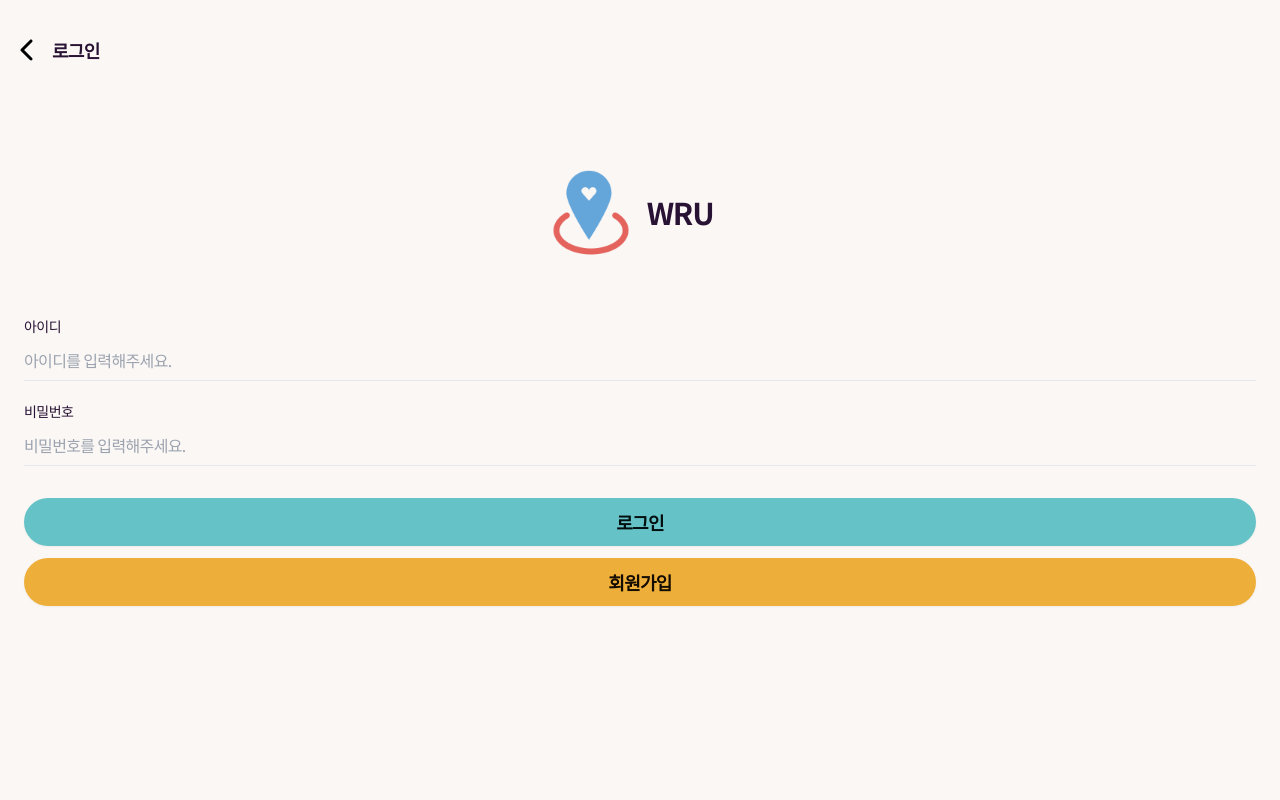
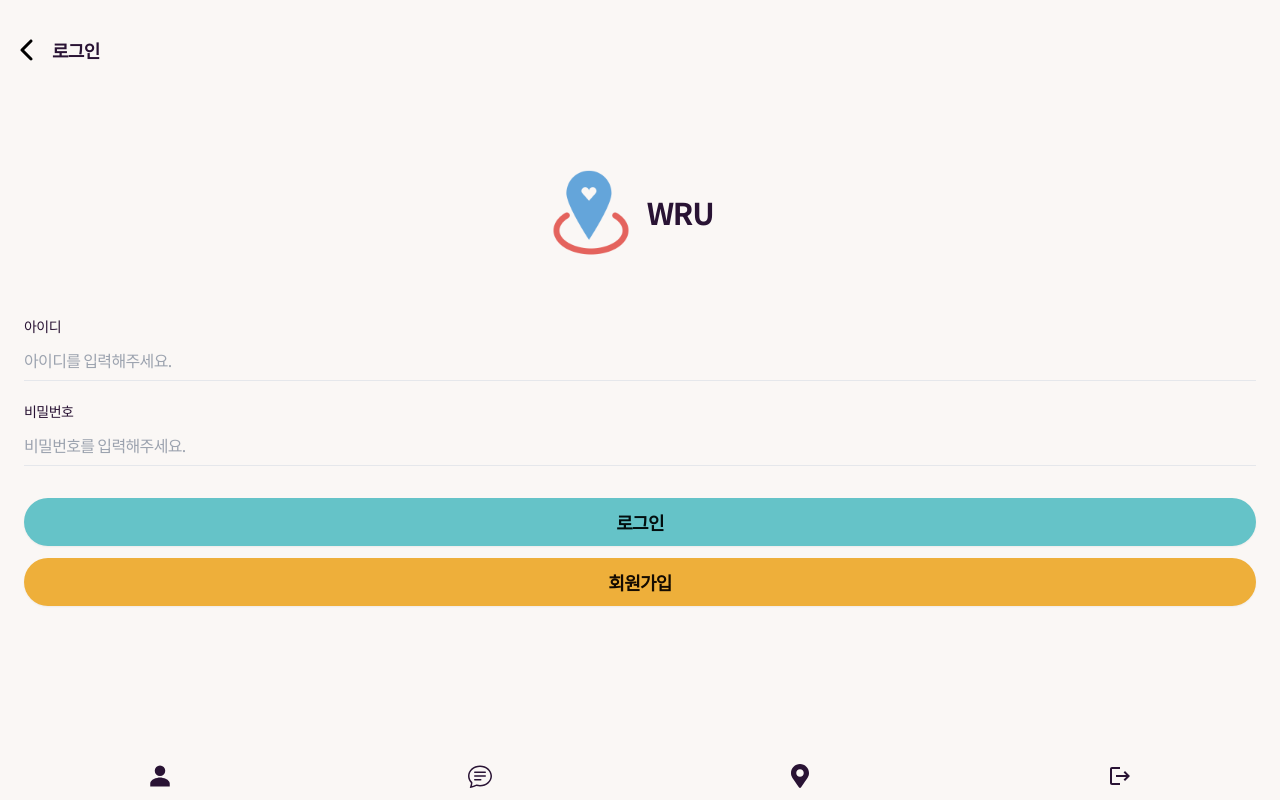
Before and after one commit to newbe93/Newdealproject_Front, a React (Vite) app: page /login in a window 1280 px wide. Built offline with nearby package versions, Linux system fonts and the light colour scheme.

Commit message:
FEAT : Footer 업데이트

```diff
--- /dev/null
+++ b/src/components/footer/Footer.jsx
@@ -0,0 +1,31 @@
+import React, { useEffect } from 'react'
+import useAuthStore from "@zustand/authStore"
+import { IoPersonSharp } from "react-icons/io5";
+import { BsChatText } from "react-icons/bs";
+import { MdLogout } from "react-icons/md";
+import { FaMapMarkerAlt } from "react-icons/fa";
+
+
+import { useNavigate } from 'react-router-dom';
+function Footer() {
+    const {accessToken, logout} = useAuthStore();
+    useEffect(()=>{
+        if(!accessToken) navigate('/login')
+    },[])
+
+    const handleLogoutTabClick = () => {
+        logout();
+        navigate('/')
+    }
+    const navigate = useNavigate();
+    return (
+        <div className='flex fixed bottom-1 h-8 justify-around w-full'>
+            <IoPersonSharp className='w-6 h-6' onClick={() => navigate('/friend')}/>
+            <BsChatText className='w-6 h-6' onClick={() => navigate('/chat')}/>
+            <FaMapMarkerAlt className='w-6 h-6' onClick={() => navigate('/location')}/>
+            <MdLogout className='w-6 h-6' onClick={() => handleLogoutTabClick()}/>
+        </div>
+    )
+}
+
+export default Footer
--- a/src/router/Root.jsx
+++ b/src/router/Root.jsx
@@ -1,17 +1,25 @@
-import { Outlet } from 'react-router-dom';
+import { Outlet, useLocation } from 'react-router-dom';
 import { useSocketSetup } from '@zustand/socketStore';
 import { Toaster } from 'react-hot-toast';
+import Footer from '@components/footer/Footer';
 
 function Root() {
   useSocketSetup();
+  const location = useLocation();
+
+  // MessageContainer 페이지에서는 Footer를 숨깁니다
+  const showFooter = !location.pathname.startsWith('/chat/');
   return (
-    <>
-      {/* 여기에 네비게이션 등 공통 UI 요소를 넣을 수 있습니다 */}
-      <Toaster/>
-      <div id="detail">
-        <Outlet />
+
+      <div className='overflow-hidden'>
+        {/* 여기에 네비게이션 등 공통 UI 요소를 넣을 수 있습니다 */}
+        <Toaster/>
+        <div id="detail">
+          <Outlet />
+        </div>
+        {showFooter && <Footer/>}
       </div>
-    </>
+
   );
 }
 
--- a/src/router/router..jsx
+++ b/src/router/router..jsx
@@ -1,11 +1,13 @@
 import { createBrowserRouter } from "react-router-dom";
-import Root from "./Root";
+import Root from "@router/Root";
 import Home from "@pages/home/Home";
 import DetailLayout from "@router/DetailLayout";
 import Signup from "@pages/signup/Signup";
 import Login from "@pages/login/Login";
 import Chat from "@pages/chat/Chat";
 import MessageContainer from "@components/messages/MessageContainer";
+import Friend from "@pages/friend/Friend";
+import Location from "@pages/location/Location";
 
 const router = createBrowserRouter([
     {
@@ -19,8 +21,10 @@ const router = createBrowserRouter([
                 children: [
                     { path: "signup", element: <Signup /> },
                     { path: "login", element: <Login /> },
+                    { path : "friend", element : <Friend />},
                     { path: "chat", element: <Chat /> },
                     { path: "chat/:chatRoomId", element: <MessageContainer /> },
+                    { path : "location", element : <Location/>}
                 ],
             },
         ],
```
